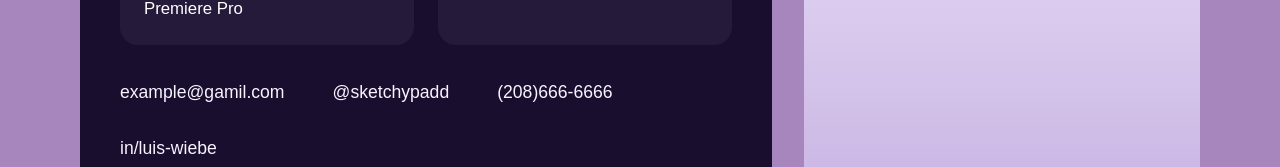
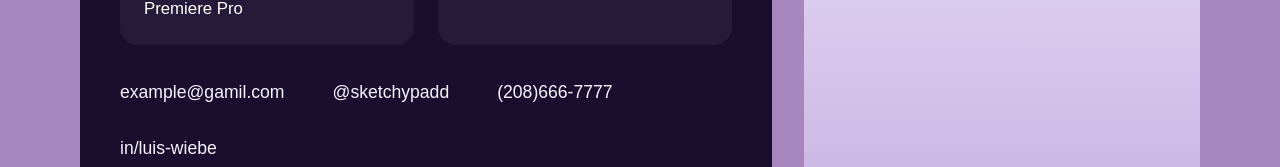
Before and after one commit to LuisWiebe/portfolio-nextjs, a Next.js app in the folder nextjs/: page / in a window 1280 px wide. Shown: the part 2352-2519 px from the top of the page. Built offline with nearby package versions, Linux system fonts and the light colour scheme.

Commit message:
update phone

```diff
--- a/nextjs/app/page.jsx
+++ b/nextjs/app/page.jsx
@@ -168,7 +168,7 @@ export default async function Home() {
           <ul>
             <li>example@gamil.com</li>
             <li>@sketchypadd</li>
-            <li>(208)666-6666</li>
+            <li>(208)666-7777</li>
             <li>in/luis-wiebe</li>
           </ul>
         </div>
```
